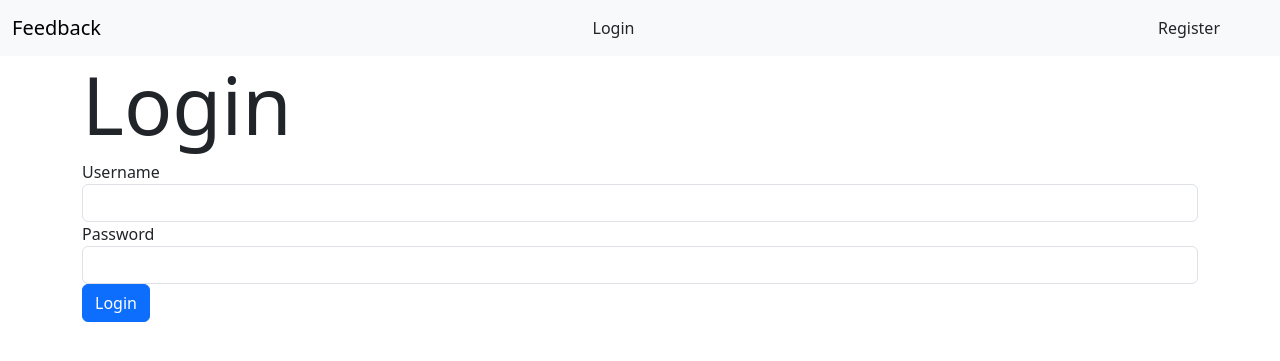
After one commit to Jlopez0307/Flask-Feedback, a Flask app: page /login in a window 1280 px wide. The commit adds this page. Shown: the top 361 px of the page. Run offline with Flask 3, Linux system fonts and the light colour scheme.

Commit message:
completed feedback example. Added routes for login, adding feedback, editing feedback and deleting feedback. Made sure users needed to be logged in or registered to view user page

```diff
--- a/app.py
+++ b/app.py
@@ -1,7 +1,7 @@
 from flask import Flask, render_template, redirect, session, flash
 from flask_debugtoolbar import DebugToolbarExtension
-from models import connect_db, db, User
-from forms import UserForm
+from models import connect_db, db, User, Feedback
+from forms import UserForm, LoginForm, FeedbackForm, EditFeedbackForm
 
 app = Flask(__name__)
 app.config['SQLALCHEMY_DATABASE_URI'] = 'postgresql://postgres:Halo03117!@localhost:5432/feedback_db'
@@ -29,7 +29,7 @@ def register_user():
     if form.validate_on_submit():
         username = form.username.data
         password = form.password.data
-        email = form.password.data
+        email = form.email.data
         first_name = form.first_name.data
         last_name = form.last_name.data
 
@@ -37,11 +37,105 @@ def register_user():
         db.session.add(new_user)
         db.session.commit()
 
-        flash("Registration succesful, logging in!", "success")
-        return redirect('/secret')
+        session['user_username'] = new_user.username
+        flash("Registration succesful, you are now logged in!", "success")
+        return redirect(f'/users/{new_user.username}')
     else:
         return render_template('register.html', form = form)
 
-@app.route('/secret')
-def secret():
-    return render_template('secret.html')
+@app.route('/login', methods=["GET", "POST"])
+def login_user():
+    form = LoginForm()
+
+    if form.validate_on_submit():
+        username = form.username.data
+        password = form.password.data
+        user = User.authenticate(username,password)
+
+        if user:
+            flash(f"Welcome Back {user.username}!", "success")
+            session['user_username'] = user.username
+            return redirect(f'/users/{user.username}')
+        else:
+            form.username.errors = ['Invalid username/password']
+    return render_template('login.html', form = form)
+
+@app.route('/logout')
+def logout_user():
+    session.pop('user_username')
+    flash('Log out successful', 'success')
+    return redirect('/')
+
+@app.route('/users/<username>')
+def display_user(username):
+    user = User.query.get(username)
+
+    if 'user_username' not in session:
+        flash("Please register or log in!", "danger")
+        return redirect('/')
+    else:
+        return render_template('users.html', user = user)
+
+@app.route('/users/<username>/delete', methods = ["POST"])
+def delete_user(username):
+    user = User.query.get_or_404(username)
+
+    if 'user_username' not in session:
+        flash('Please log in first')
+        return redirect('/login')
+    else:
+        session.pop('user_username')
+        db.session.delete(user)
+        db.session.commit()
+        flash('Account deleted', 'danger')
+        return redirect('/')
+
+@app.route('/users/<username>/feedback/add', methods = ["GET", "POST"])
+def add_feedback(username):
+
+    if 'user_username' not in session:
+        flash('Please log in first')
+        return redirect('/login')
+    else:
+        form = FeedbackForm()
+        user = User.query.get_or_404(username)
+
+        if form.validate_on_submit():
+            title = form.title.data
+            content = form.content.data
+
+            new_feedback = Feedback(title = title, content = content, username = user.username)
+            db.session.add(new_feedback)
+            db.session.commit()
+            flash('Feedback added', 'success')
+            return redirect(f'/users/{username}')
+        else:
+            return render_template('feedback.html', form = form)
+
+@app.route('/feedback/<int:feedback_id>/update', methods = ["GET", "POST"])
+def update_feedback(feedback_id):
+    if 'user_username' not in session:
+        flash('Please log in first')
+        return redirect('/login')
+    else:
+        feedback = Feedback.query.get(feedback_id)
+        form = EditFeedbackForm(title = feedback.title, content = feedback.content)
+
+        if form.validate_on_submit():
+            title = form.title.data
+            content = form.content.data
+
+            feedback.title = title
+            feedback.content = content
+            db.session.commit()
+            flash("Saved changes", "success")
+            return redirect(f'/users/{feedback.username}')
+        return render_template('edit_feedback.html', form = form)
+
+@app.route('/feedback/<int:feedback_id>/delete', methods = ["POST"])
+def delete_feedback(feedback_id):
+    feedback = Feedback.query.get_or_404(feedback_id)
+    db.session.delete(feedback)
+    db.session.commit()
+    flash("Feedback deleted", "success")
+    return redirect(f'/users/{feedback.username}')
--- a/forms.py
+++ b/forms.py
@@ -1,5 +1,5 @@
 from flask_wtf import FlaskForm
-from wtforms import StringField, PasswordField
+from wtforms import StringField, PasswordField, TextAreaField, SubmitField
 from wtforms.validators import InputRequired
 
 class UserForm(FlaskForm):
@@ -8,3 +8,19 @@ class UserForm(FlaskForm):
     email = StringField("E-mail", validators=[InputRequired()])
     first_name = StringField("First Name", validators=[InputRequired()])
     last_name = StringField("Last Name", validators=[InputRequired()])
+    submit = SubmitField('Register')
+
+class LoginForm(FlaskForm):
+    username = StringField("Username", validators=[InputRequired()])
+    password = PasswordField("Password", validators=[InputRequired()])
+    submit = SubmitField('Login')
+
+class FeedbackForm(FlaskForm):
+    title = StringField("Title", validators=[InputRequired()])
+    content = TextAreaField("Content", validators=[InputRequired()])
+    submit = SubmitField('Submit')
+
+class EditFeedbackForm(FlaskForm):
+    title = StringField("Title", validators=[InputRequired()])
+    content = TextAreaField("Content", validators=[InputRequired()])
+    submit = SubmitField('Update')
--- a/templates/base.html
+++ b/templates/base.html
@@ -12,7 +12,16 @@
     <nav class="navbar bg-body-tertiary">
         <div class="container-fluid">
           <a class="navbar-brand" href="/">Feedback</a>
+          {% if session['user_username'] %}
+          <a class="navbar-brand" href="/logout">Logout</a>
+          <a class="navbar-brand mx-5" href="/users/{{session['user_username']}}">Home</a>
+          {% else %}
+          <a class="nav-link" href="/login">Login</a>
+          <a class="nav-link mx-5" href="/register">Register</a>
+          {% endif %}
         </div>
+
+
       </nav>
 
     <div class="container">
--- a/templates/forms.html
+++ b/templates/forms.html
@@ -5,13 +5,17 @@
     {% for field in form if field.widget.input_type != 'hidden'%}
 
     <div class='form-group'>
-        {{ field.label }}
-        {{ field(class="form-control") }}
+        {% if field == form.submit %}
+            {{field(class_="btn btn-primary")}}
+        {% else %}
+            {{ field.label }}
+            {{ field(class="form-control") }}
+        {% endif %}
 
         <span>
             {% if field.errors %}
                 {% for error in field.errors %}
-	                <p class="alert alert-danger">{{errors}}</p>
+	                <p class="alert alert-danger">{{error}}</p>
                 {% endfor %}
             {% endif %}
         </span>
@@ -19,5 +23,4 @@
     </div>
 
     {% endfor %}
-    <button type="submit">Register</button>
 </form>
--- /dev/null
+++ b/templates/login.html
@@ -0,0 +1,10 @@
+{% extends "base.html" %}
+
+{% block title %}Login{% endblock %}
+
+{% block content%}
+
+<h1 class="display-1">Login</h1>
+{% include "forms.html" %}
+
+{% endblock %}
```
Also changed, not shown: models.py (+10 -0 lines), templates/edit_feedback.html (added, +10 -0 lines), templates/feedback.html (added, +10 -0 lines), templates/users.html (added, +41 -0 lines).
